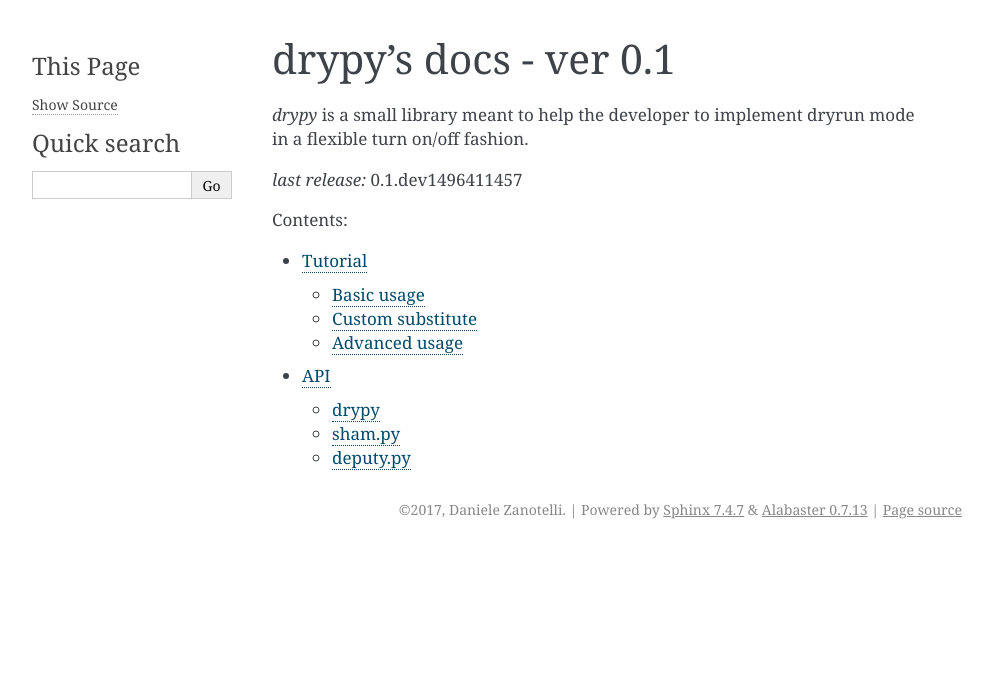
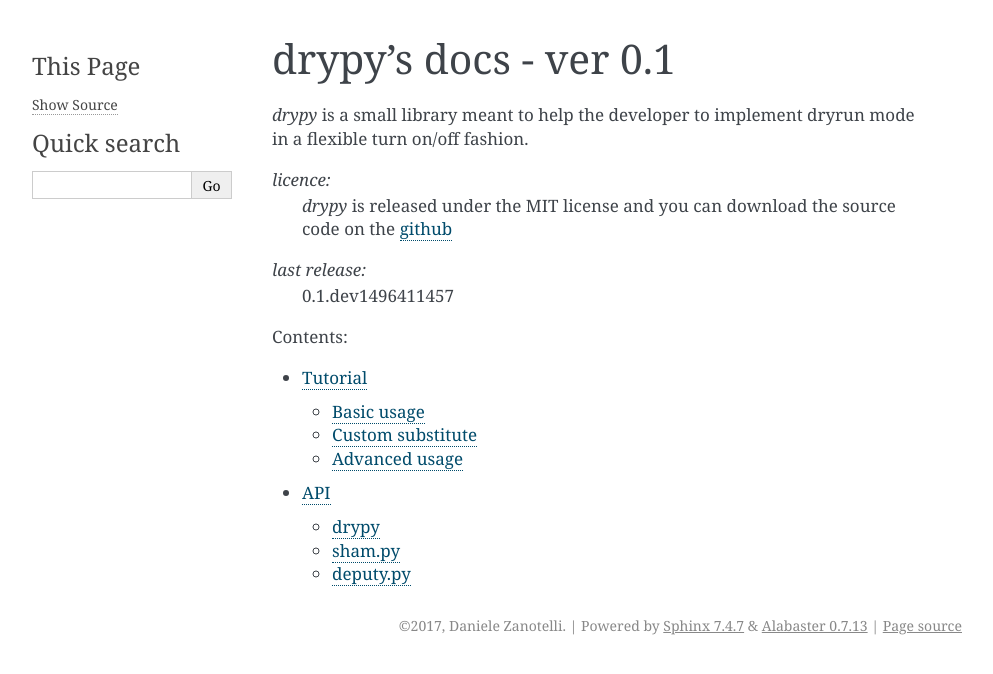
Before and after one commit to dzanotelli/drypy, a Sphinx documentation site: the page built from drypy/docs/index.rst, in a window 1280 px wide. Shown: the top 674 px of the page, without its empty margins (148-1141 px from the left). Built offline with Sphinx 7.4.7, drawn with Linux system fonts in a browser that asks for light colours.

Commit message:
added github link

```diff
--- a/drypy/docs/index.rst
+++ b/drypy/docs/index.rst
@@ -6,13 +6,24 @@
 .. edited by Daniele Zanotelli
    last update: 1496417315
 
+.. _github: https://github.com/dzanotelli/python-dryrun.git
+
+
 drypy's docs - ver |version|
 =================================
 
 *drypy* is a small library meant to help the developer to implement dryrun
 mode in a flexible turn on/off fashion.
 
-*last release:* |release|
+*licence:*
+  *drypy* is released under the MIT license and you can download the
+  source code on the github_
+*last release:*
+  |release|
+
+
+
+
 
 .. toctree::
    :maxdepth: 2
```
